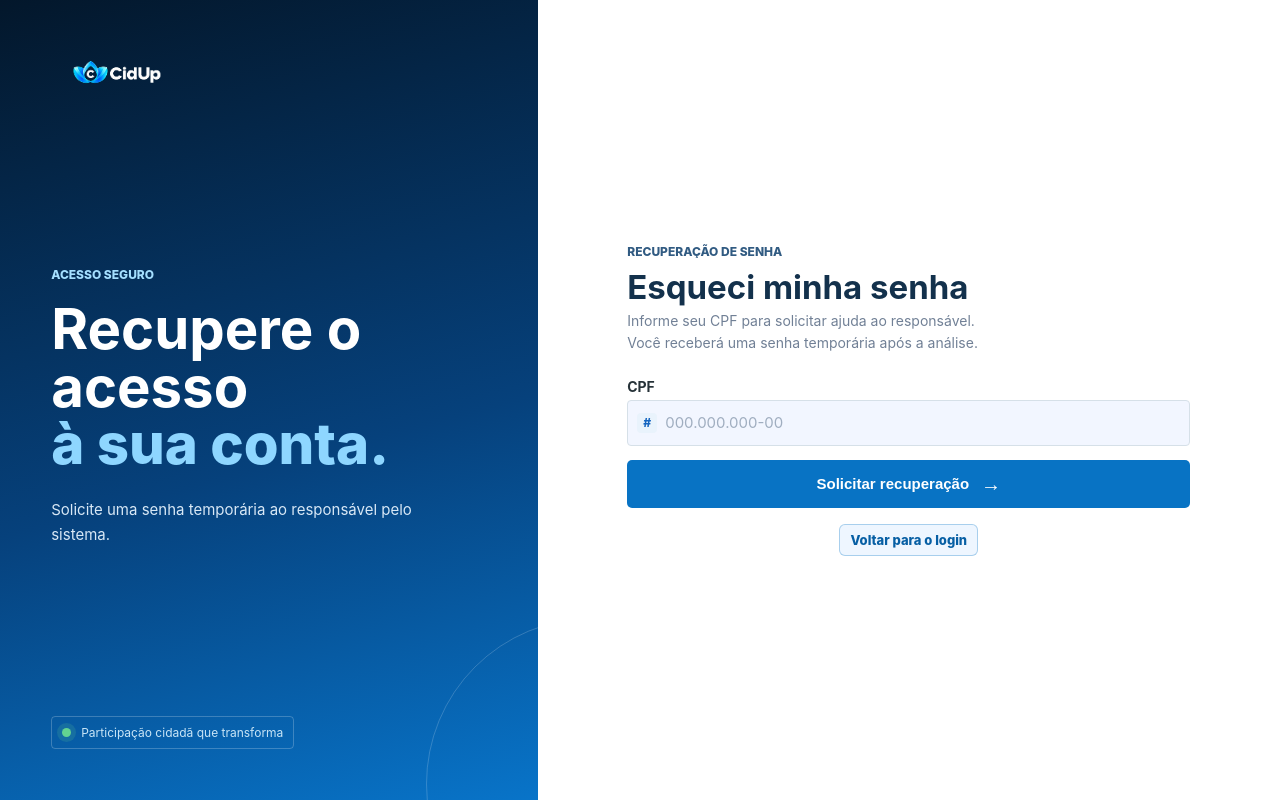
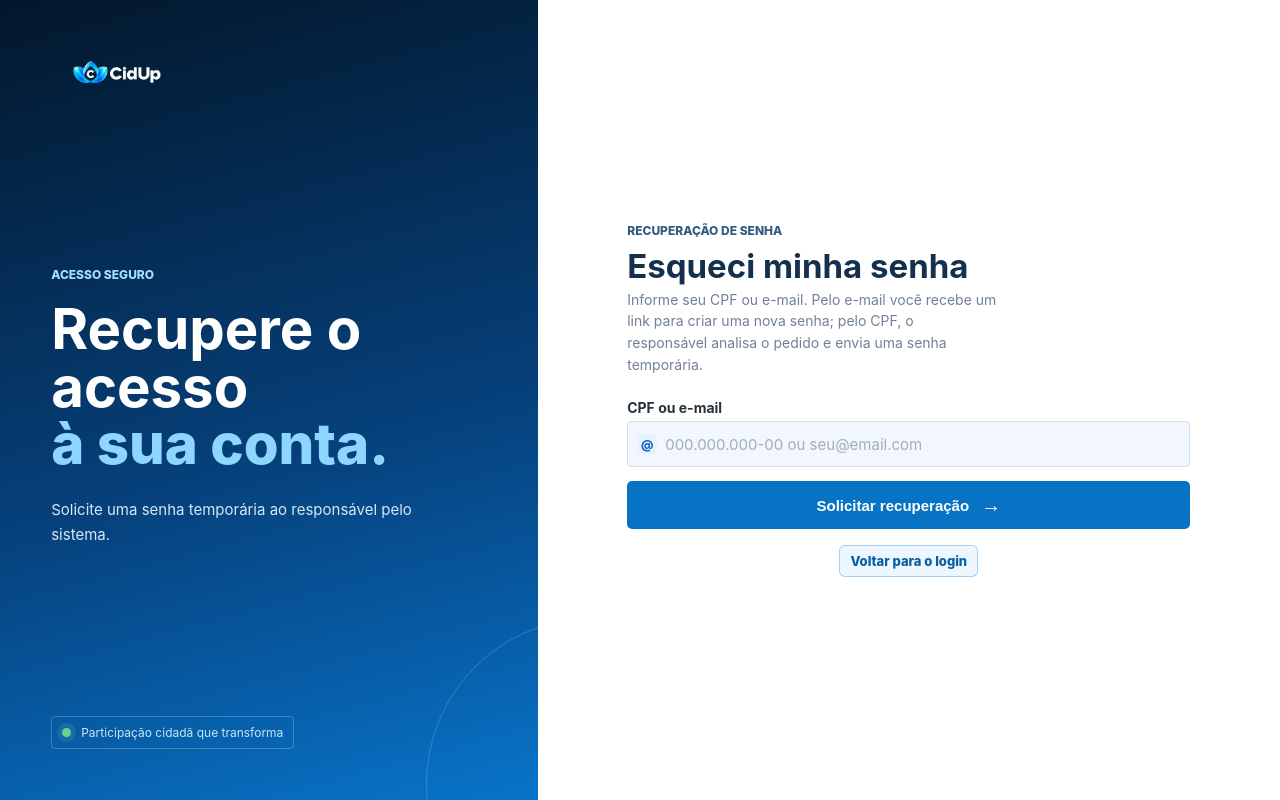
Before and after one commit to otavio2019/cidup, a React (Vite) app in the folder frontend/: page /recuperar-senha in a window 1280 px wide. Built offline with nearby package versions, Linux system fonts and the light colour scheme; no server answers.

Commit message:
add email para tela de esqueceu a senha

```diff
--- a/frontend/src/pages/auth/ForgotPasswordPage.tsx
+++ b/frontend/src/pages/auth/ForgotPasswordPage.tsx
@@ -4,27 +4,36 @@ import { Link } from 'react-router-dom'
 import { apiRequest } from '../../api'
 
 // ===== ESQUECI MINHA SENHA =====
-// O QUE FAZ: pede recuperação de senha informando o CPF.
+// O QUE FAZ: pede recuperação de senha informando o CPF ou o e-mail.
 // QUEM USA: App.tsx, rota /recuperar-senha; LoginPage.tsx linka para cá.
 // CHAMA: POST /api/auth/forgot-password (via apiRequest em api.ts).
 // DEPOIS: o responsável gera a senha temporária no painel
 //   (GET/POST /api/admin/password-recovery-requests).
 export default function ForgotPasswordPage() {
-  const [cpf, setCpf] = useState('')
+  const [identifier, setIdentifier] = useState('')
   const [error, setError] = useState('')
   const [message, setMessage] = useState('')
   const [loading, setLoading] = useState(false)
 
-  // Envia só os dígitos do CPF e mostra a mensagem neutra devolvida pela API.
+  // Com "@" envia como e-mail (link de redefinição); senão, envia só os dígitos do CPF
+  // (pedido ao responsável). Mostra a mensagem neutra devolvida pela API.
   async function handleSubmit(event: FormEvent<HTMLFormElement>) {
     event.preventDefault()
+    const value = identifier.trim()
+    const isEmail = value.includes('@')
+    if (!isEmail && value.replace(/\D/g, '').length !== 11) {
+      setError('Informe um CPF com 11 dígitos ou um e-mail válido.')
+      setMessage('')
+      return
+    }
     setLoading(true)
     setError('')
     setMessage('')
     try {
+      const payload = isEmail ? { email: value.toLowerCase() } : { cpf: value.replace(/\D/g, '') }
       const result = await apiRequest<{ message: string }>('/api/auth/forgot-password', {
         method: 'POST',
-        body: JSON.stringify({ cpf: cpf.replace(/\D/g, '') }),
+        body: JSON.stringify(payload),
       })
       setMessage(result.message)
     } catch (requestError) {
@@ -44,9 +53,9 @@ export default function ForgotPasswordPage() {
         </aside>
         <section className="login-panel" aria-labelledby="forgot-title">
           <div className="mobile-brand"><img className="auth-logo" src={`${import.meta.env.BASE_URL}cidup-logo.png`} alt="CidUp" /></div>
-          <div className="login-panel-header"><p className="panel-kicker">RECUPERAÇÃO DE SENHA</p><h2 id="forgot-title">Esqueci minha senha</h2><p>Informe seu CPF para solicitar ajuda ao responsável. Você receberá uma senha temporária após a análise.</p></div>
+          <div className="login-panel-header"><p className="panel-kicker">RECUPERAÇÃO DE SENHA</p><h2 id="forgot-title">Esqueci minha senha</h2><p>Informe seu CPF ou e-mail. Pelo e-mail você recebe um link para criar uma nova senha; pelo CPF, o responsável analisa o pedido e envia uma senha temporária.</p></div>
           <form className="login-form" onSubmit={handleSubmit}>
-            <div className="form-group"><label htmlFor="recovery-cpf">CPF</label><div className="input-wrap"><span className="input-icon" aria-hidden="true">#</span><input id="recovery-cpf" type="text" inputMode="numeric" required minLength={11} maxLength={14} placeholder="000.000.000-00" value={cpf} onChange={(event) => setCpf(event.target.value)} autoComplete="off" /></div></div>
+            <div className="form-group"><label htmlFor="recovery-identifier">CPF ou e-mail</label><div className="input-wrap"><span className="input-icon" aria-hidden="true">@</span><input id="recovery-identifier" type="text" required maxLength={255} placeholder="000.000.000-00 ou seu@email.com" value={identifier} onChange={(event) => setIdentifier(event.target.value)} autoComplete="username" autoCapitalize="none" spellCheck={false} /></div></div>
             <button type="submit" className="login-button" disabled={loading}>{loading ? 'Enviando solicitação...' : 'Solicitar recuperação'}{!loading && <span aria-hidden="true">→</span>}</button>
             {message && <p className="form-message" role="status">{message}</p>}
             {error && <p className="form-message" role="alert">{error}</p>}
```
